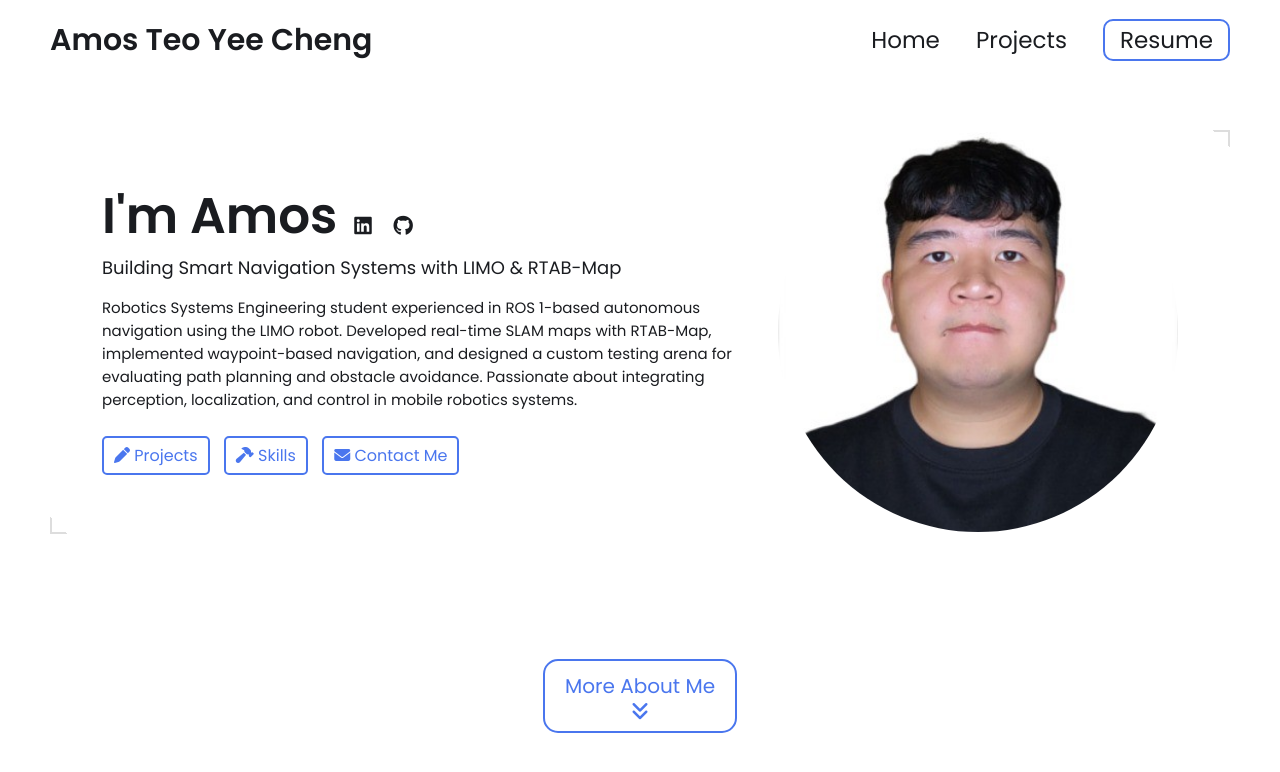
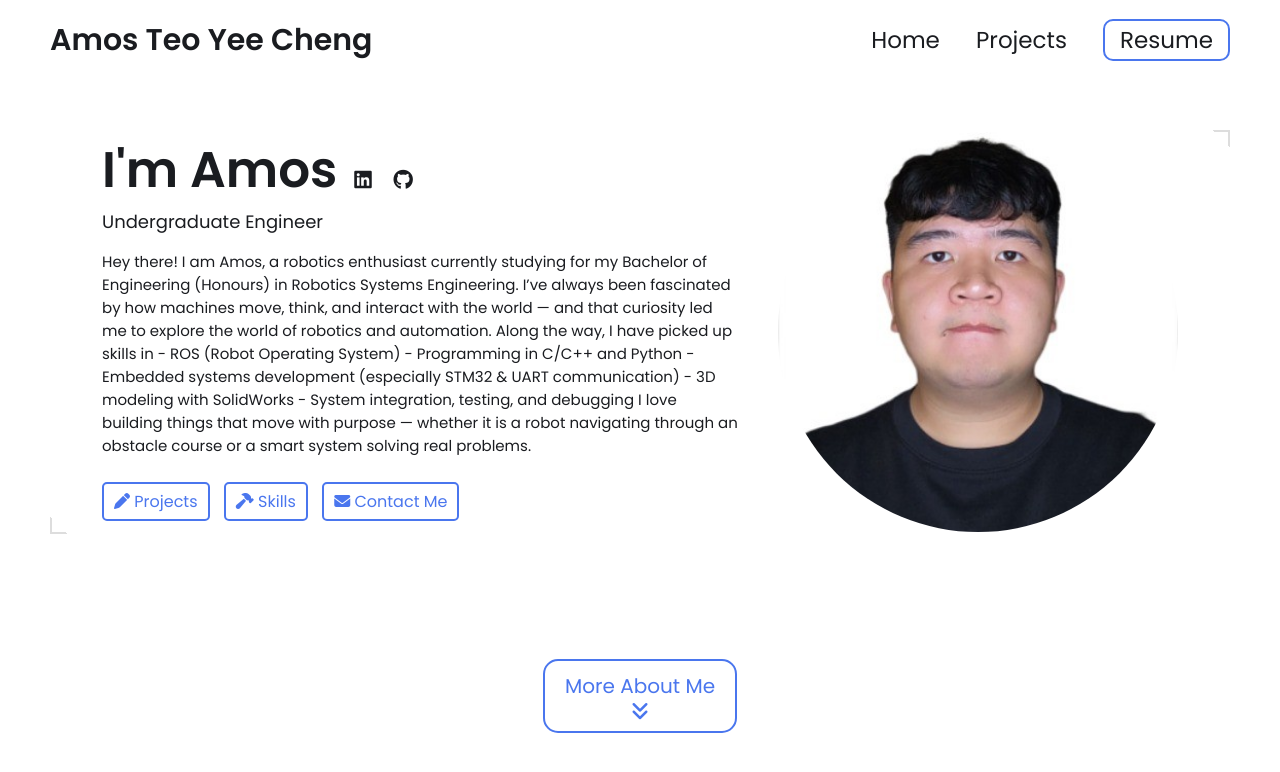
Before and after one commit to Bludaria/Bludaria.github.io, a Jekyll site: the page built from index.html, in a window 1280 px wide and 900 px high. Shown: the top 772 px of the window. Built offline with Jekyll 4.4.1, drawn with Linux system fonts in a browser that asks for light colours.

Commit message:
Update _config.yml

```diff
--- a/_config.yml
+++ b/_config.yml
@@ -13,12 +13,19 @@ title: Amos Teo's Portfolio # This is what shows up in the tab of the browser
 
 # Hero Section
 name: Amos Teo Yee Cheng
-headline: Building Smart Navigation Systems with LIMO & RTAB-Map
+headline: Undergraduate Engineer
 description: >- # dont remove this line. this will ignore all new lines until the next section
-  Robotics Systems Engineering student experienced in ROS 1-based autonomous navigation using the LIMO robot.
-  Developed real-time SLAM maps with RTAB-Map, implemented waypoint-based navigation, and designed a custom
-  testing arena for evaluating path planning and obstacle avoidance. Passionate about integrating perception,
-  localization, and control in mobile robotics systems.
+  Hey there! I am Amos, a robotics enthusiast currently studying for my Bachelor of Engineering (Honours) in Robotics Systems Engineering.
+  I’ve always been fascinated by how machines move, think, and interact with the world — and that curiosity led me to explore the world of robotics and automation.
+
+  Along the way, I have picked up skills in
+  - ROS (Robot Operating System)
+  - Programming in C/C++ and Python
+  - Embedded systems development (especially STM32 & UART communication)
+  - 3D modeling with SolidWorks
+  - System integration, testing, and debugging
+
+  I love building things that move with purpose — whether it is a robot navigating through an obstacle course or a smart system solving real problems.
 
 # Place your profile image in /assets/images/profile-image/folder and edit the file name
 profile_image: ./assets/images/profile-image/linkedin_Profile_Pic.jpeg
```
